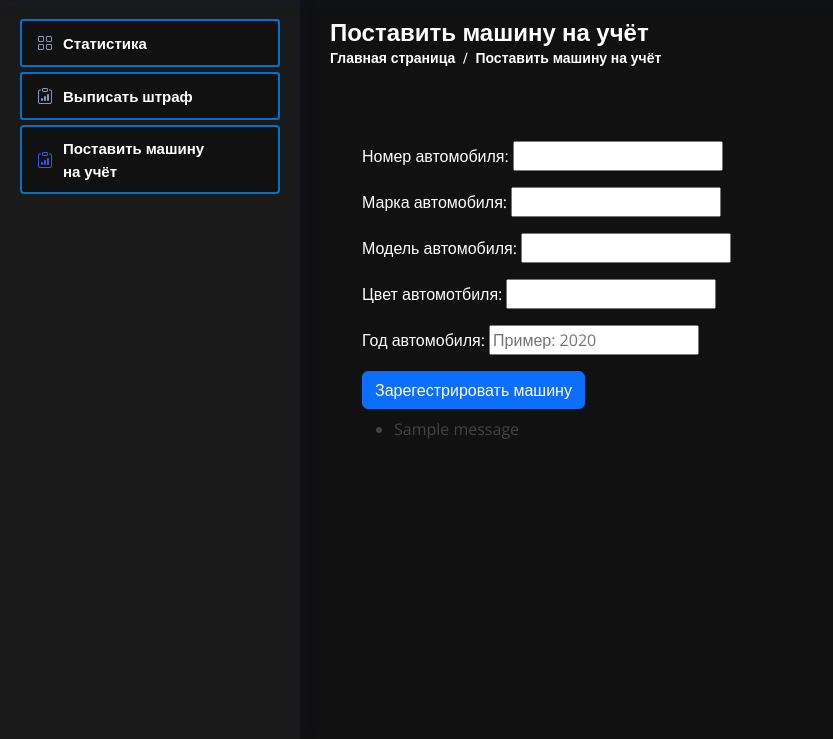
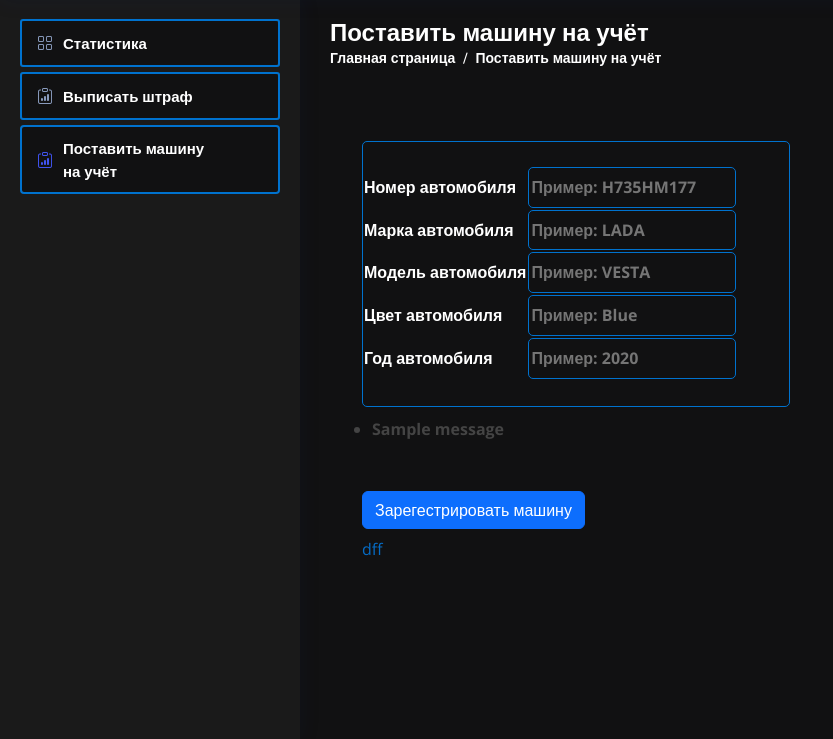
Before and after one commit to Toha11rs/ais_gibdd, a Django app: page /registercar/1/ in a window 1280 px wide. Shown: the part 61-800 px from the top of the page, without its empty margins (0-833 px from the left). Run offline with Django 4.2, Linux system fonts and the light colour scheme; tables that the repository leaves empty hold one stand-in row (values such as "Sample post"); one stand-in notice (Sample message) is shown; some libraries are stand-ins or nearby versions.

Commit message:
change front penalty and add regex

```diff
--- a/ais/views.py
+++ b/ais/views.py
@@ -77,7 +77,7 @@ def create_car_information(request, driver_id):
 
             return redirect('registercar', driver_id=driver_id)
         else:
-            messages.error(request, 'Ошибка регистрации')
+            messages.error(request, 'Ошибка регистрации.Убедитесь, что данные автомобиля введены врено')
 
     else:
         car_information_form = CarInformationForm()
--- a/base/forms.py
+++ b/base/forms.py
@@ -75,8 +75,8 @@ class PenaltyForm(forms.ModelForm):
     )
 
     statusPenalty = forms.ModelChoiceField(
-        queryset=StatusPenalty.objects.all(), label="Статус штрафа",
-        widget=forms.Select(attrs={'class': 'my-status-penalty-field'})
+        queryset=StatusPenalty.objects.all(), label="Статус штрафа",initial=2,
+        widget=forms.Select(attrs={'class': 'my-status-penalty-field','type': 'hidden'})
     )
 
     employee = forms.ModelChoiceField(
@@ -97,16 +97,27 @@ class AuthForms(forms.ModelForm):
 
 
 class CarInformationForm(forms.ModelForm):
-    Number = forms.CharField(max_length=50, label="Номер автомобиля")
-    Brand = forms.CharField(max_length=50, label="Марка автомобиля")
-    Model = forms.CharField(max_length=50, label="Модель автомобиля")
-    Color = forms.CharField(max_length=50, label="Цвет автомотбиля")
+    Number = forms.CharField(max_length=50, label="Номер автомобиля",
+                             validators=[RegexValidator(
+                                 r'^[АВЕКМНОРСТУХ]\d{3}[АВЕКМНОРСТУХ]{2}\d{2,3}$', 'Неправильно введен номер')],
+                             widget=forms.TextInput(attrs={'placeholder': 'Пример: H735HM177','class': 'my-district-field'}))
+
+    Brand = forms.CharField(max_length=50, label="Марка автомобиля",
+                            widget=forms.TextInput(attrs={'placeholder': 'Пример: LADA','class': 'my-district-field'}), validators=[
+                                RegexValidator(r'^[A-Za-z]{2,}$', 'Неправильна введена марка')])
+    Model = forms.CharField(max_length=50, label="Модель автомобиля",
+                            widget=forms.TextInput(
+                                attrs={'placeholder': 'Пример: VESTA','class': 'my-district-field'}), validators=[
+                                RegexValidator(r'^[A-Za-z]{2,}$', 'Неправильна введена модель')])
+    Color = forms.CharField(max_length=50, label="Цвет автомобиля",
+                            widget=forms.TextInput(attrs={'placeholder': 'Пример: Blue','class': 'my-district-field'}), validators=[
+                                RegexValidator(r'^[A-Za-z]{2,}$', 'Неправильно введен цвет')])
 
     Year = YearField(label="Год автомобиля", widget=forms.TextInput(
-        attrs={'placeholder': 'Пример: 2020'}))
+        attrs={'placeholder': 'Пример: 2020','class': 'my-district-field'}))
 
     RegistrationDate = forms.DateField(
-        initial=date.today, widget=forms.DateInput(attrs={'type': 'hidden'}))
+        initial=date.today, widget=forms.DateInput(attrs={'class': 'my-district-field'}))
 
     class Meta:
         model = CarInformation
--- a/static/assets/css/style.css
+++ b/static/assets/css/style.css
@@ -560,7 +560,7 @@ h6 {
   font-size: 16px;
   font-weight: 600;
   margin-bottom: 5px;
-  color: #444444;
+  color: #18d26e;
 }
 
 .header-nav .messages .message-item p {
@@ -1342,73 +1342,92 @@ h6 {
   background-size: calc(0.75em + 0.375rem) calc(0.75em + 0.375rem);
 }
 
-/* Стили для всех полей */
 .my-form-field {
   background-color: transparent;
   border: 1px solid #0072CE;
   border-radius: 5px;
 }
+.my-form-field2 {
+  background-color: transparent;
+  border: 1px solid #0072CE;
+  border-radius: 5px;
+  width: 50%;
 
-/* Стили для поля "Тип нарушения" */
+}
+
 .my-type-warning-field {
   color: #0072CE;
   font-weight: bold;
 }
 
-/* Стили для поля "Код нарушения" */
 .my-code-warning-field {
   color: #0072CE;
   font-weight: bold;
 }
 
-/* Стили для поля "Сделать предупреждение" */
 .my-warning-field {
   color: #0072CE;
   font-weight: bold;
 }
 
-/* Стили для поля "Укажите сумму штрафа" */
 .my-penalty-field {
   color: #0072CE;
   font-weight: bold;
 }
 
-/* Стили для поля "Дата" */
 .my-date-field {
   display: none;
 }
 
-/* Стили для поля "Укажите срок лишения прав" */
 .my-deprivation-field {
   font-weight: bold;
+  color: #0072CE;
 }
 
-/* Стили для поля "Базовое значение" */
 .my-base-value-field {
   color: #0072CE;
   font-weight: bold;
 }
 
-/* Стили для поля "Район" */
 .my-district-field {
   color: #0072CE;
+  font-weight: bold;
+}
+
+.my-status-penalty-field {
+  display: none;
+  color: #0072CE;
+}
+
+.my-employee-field {
+  color: #0072CE;
+  font-weight: bold
+}
+
+.tableForm{
+  padding: 10px;
+  line-height: 2.3;
+
+}
+
+ul.messages {
+  padding: 10px;
+  border-radius: 5px;
+  font-size: 16px;
   font-weight: bold;
 
 }
 
-/* Стили для поля "Статус штрафа" */
-.my-status-penalty-field {
-  color: #0072CE;
-  font-weight: bold;
-  padding-top: 10px;
+ul.messages.error {
+  background-color: #f44336;
+  color: #fff;
 }
 
-/* Стили для поля "Сотрудник" */
-.my-employee-field {
-  color: #0072CE;
+ul.messages.success {
+  background-color: #4CAF50;
+  color: #fff;
 }
 
-.tableForm{
-  padding: 10px;
-  line-height: 2;
+.note{
+  color: #066cc5;
 }
--- a/templates/base/registercar.html
+++ b/templates/base/registercar.html
@@ -170,33 +170,73 @@
                       <br>
 
                     <h1></h1>
+                    <div>
                     <form method="post" class = 'txt'>
                         {% csrf_token %}
+                        {% load widget_tweaks %}
+
                         <input type="hidden" name="driver_id" value="{{ driver_id }}">
-                        {{ car_information_form.as_p }}
+
+                        <div = class = 'my-form-field2'>
+                          <br>
+                        <table class = "tableForm">
+                          <tbody>
+                            <tr>
+                                    <th>{{ car_information_form.Number.label }}</th>
+                                    <td>{{ car_information_form.Number|add_class:"my-form-field" }}</td>
+                                  </tr>
+                                  <tr>
+                                    <th>{{ car_information_form.Brand.label }}</th>
+                                    <td>{{ car_information_form.Brand|add_class:"my-form-field" }}</td>
+                                  </tr>
+                                  <tr>
+                                    <th>{{ car_information_form.Model.label }}</th>
+                                    <td>{{ car_information_form.Model|add_class:"my-form-field" }}</td>
+                                  </tr>
+                                  <tr>
+                                    <th>{{ car_information_form.Color.label }}</th>
+                                    <td>{{ car_information_form.Color|add_class:"my-form-field" }}</td>
+                                  </tr>
+                                  <tr>
+                                    <th>{{ car_information_form.Year.label }}</th>
+                                    <td>{{ car_information_form.Year|add_class:"my-form-field" }}</td>
+                                  </tr>
+                                  <tr>
+
+                                    <td>{{ car_information_form.RegistrationDate|add_class:"my-date-field" }}</td>
+                                  </tr>
 
 
+                             </tbody>
+                             </table>
+                             <br>
+                             </div>
+                             </div>
+                             {% if messages %}
+                                 <ul class="messages {% if message.tags == 'error' %}
+                                 error{% elif message.tags == 'success' %}success
+                                 {% endif %}">
 
-                        <button  class =  'btn btn-primary mb-2'type="submit">Зарегестрировать машину</button>
-                      </form>
+                                     {% for message in messages %}
+                                     <li{% if message.tags %} class="{{ message.tags }}"{% endif %}>
 
-                      {% if messages %}
-                      <ul class="messages">
-                          {% for message in messages %}
-                              <li{% if message.tags %} class="{{ message.tags }}"{% endif %}>{{ message }}</li>
+                                     {{ message }}</li>
                                      {% endfor %}
                                 </ul>
                              {% endif %}
 
-                    {% if error_message %}
-                      <p>{{ error_message }}</p>
-                    {% endif %}
-                    <div  calss = 'pam1'>
                         <br>
+                        <button  class =  'btn btn-primary mb-2'type="submit">Зарегестрировать машину</button>
+                      </form>
+
+
+
+                      <div  class = 'note'>
+                        <p>dff</p>
 
                       </div>
+                    </div>
 
-              </div>
         </section>
 
     </main><!-- End #main -->
```
Also changed, not shown: templates/base/search.html (+11 -5 lines). Lines whose indentation alone changed are shown as unchanged.
